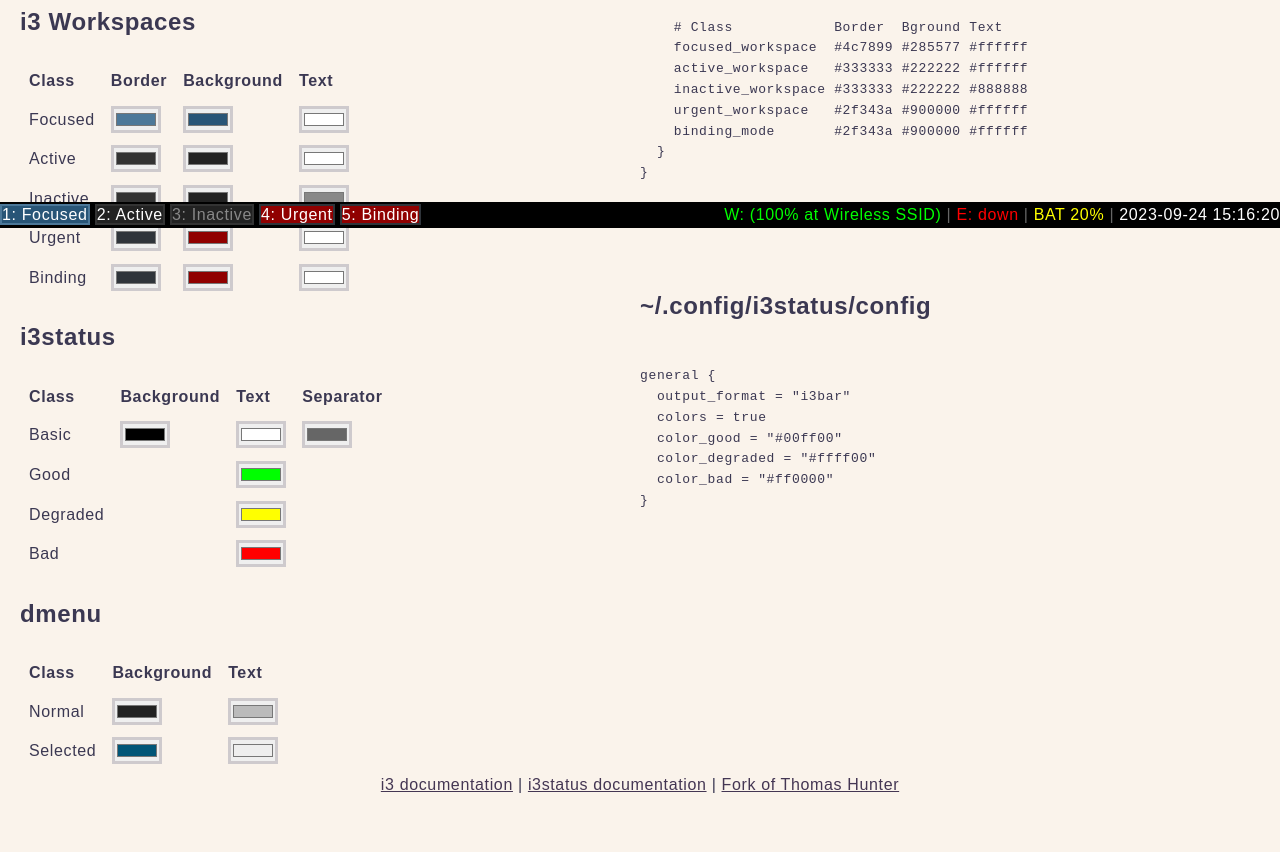
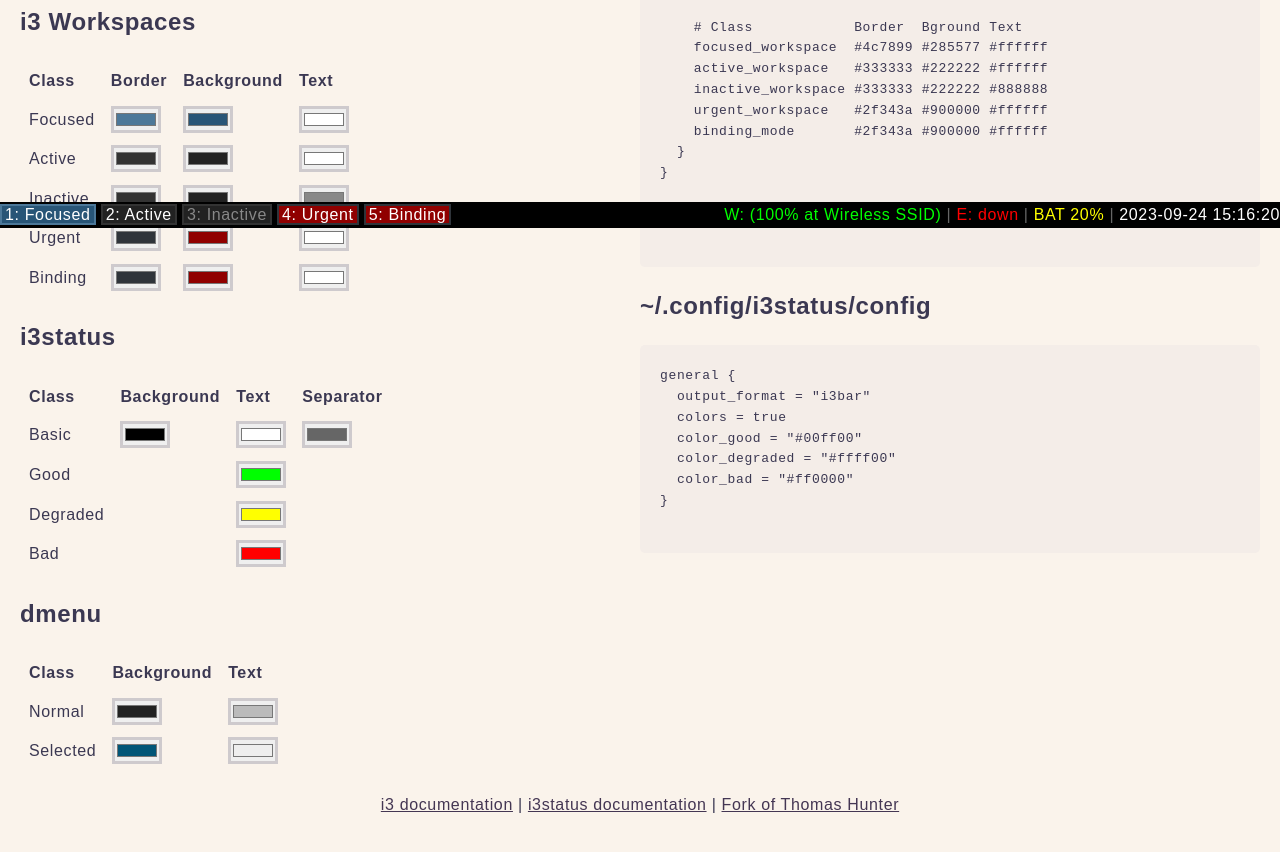
Before and after one commit to wahyuwiyoko/i3-color-configurator, a plain HTML site: page index.html in a window 1280 px wide. Shown: the part 572-1424 px from the top of the page. Before the commit the page ends 1395 px from the top, so only its background shows below. Drawn offline with Linux system fonts and the light colour scheme.

Commit message:
Add background color for code block & space for workspaces

```diff
--- a/assets/css/style.css
+++ b/assets/css/style.css
@@ -3,6 +3,7 @@
   --text-color: #3b3852;
   --link-color: #443653;
   --border-color: #cecacd;
+  --code-bg: #f4ede8;
 }
 
 @media (prefers-color-scheme: dark) {
@@ -11,6 +12,7 @@
     --text-color: #e0def4;
     --link-color: #d1bbec;
     --border-color: #524f67;
+    --code-bg: #21202e;
   }
 }
 
@@ -95,6 +97,7 @@ section.codes {
 section.references {
   clear: both;
   text-align: center;
+  padding: 20px 0;
 }
 
 article tr:first-child {
@@ -106,12 +109,16 @@ article td {
 }
 
 pre {
+  padding: 0 20px;
+  border-radius: 5px;
+  background-color: var(--code-bg);
   overflow-x: scroll;
 }
 
 .i3status .workspaces span {
   border-width: 2px;
   border-style: solid;
+  padding: 0 3px;
 }
 
 .i3status {
```
